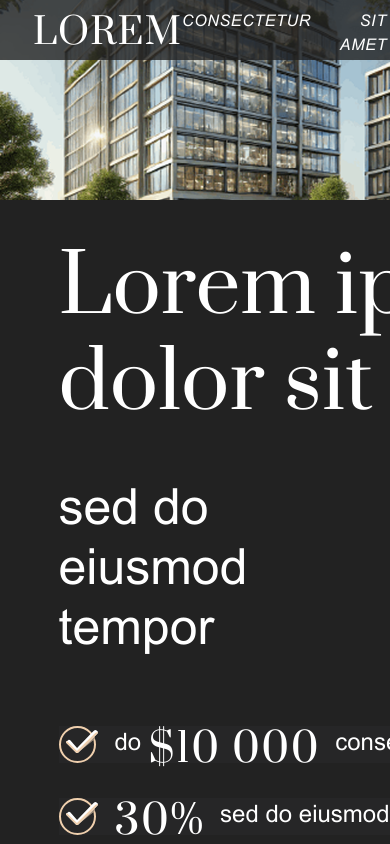
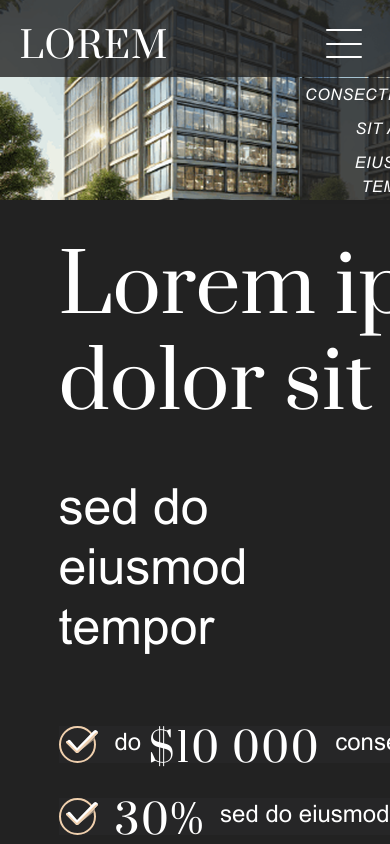
Before and after one commit to vbogdanov9/mst-test-task, a website: page src/index.html in a window 390 px wide. Shown: the top 844 px of the page. Drawn offline with Linux system fonts and the light colour scheme.

Commit message:
start menu burger

```diff
--- a/src/index.html
+++ b/src/index.html
@@ -9,11 +9,16 @@
   <body>
     <header>
       <div class="logo">Lorem</div>
-      <nav>
-        <div class="menu">
-          <div class="menu__item">consectetur</div>
-          <div class="menu__item">sit amet</div>
-          <div class="menu__item">eiusmod tempor</div>
+      <nav class="menu">
+        <ul class="menu__items">
+          <li class="menu__item">consectetur</li>
+          <li class="menu__item">sit amet</li>
+          <li class="menu__item">eiusmod tempor</li>
+        </ul>
+        <div class="burger">
+          <div class="burger__line"></div>
+          <div class="burger__line"></div>
+          <div class="burger__line"></div>
         </div>
       </nav>
     </header>
--- a/src/sass/base/_variables.scss
+++ b/src/sass/base/_variables.scss
@@ -2,9 +2,8 @@
   /* цвета */
   --text-color: #ffffff;
   --main-bg-color: #222222;
-
-
-
+  --header-bg-color: rgba(34, 34, 34, 0.8);
+  --burger-bg-color: rgba(34, 34, 34, 0.5);
 
   // --logo-jas-color: #212529;
   // --logo-trust-color: #7956a6;
--- a/src/sass/blocks/_header.scss
+++ b/src/sass/blocks/_header.scss
@@ -1,7 +1,7 @@
 header {
   position: fixed;
   top: 0;
-  padding: 1.5625% 8.489583333% 0 8.489583333%; //30px 163px
+  padding: 30px 8.489583333% 20px 8.489583333%; //30px 163px
 
   width: 1109px; //49.27083333%;
   display: flex;
@@ -9,19 +9,22 @@ header {
   align-items: center;
   text-transform: uppercase;
   z-index: 100;
-  background-color: rgba(34, 34, 34, 0.8);
+  background-color: var(--header-bg-color, rgba(34, 34, 34, 0.8));
 }
 
 .logo {
   font-size: 2.25rem;
-  line-height: 150%;
+  // line-height: 80%;
   letter-spacing: 0.03em;
   text-align: center;
 }
 
-nav {
-  .menu {
+.menu {
+  &__items {
+    margin: 0;
+    padding: 0;
     display: flex;
+    flex-direction: row;
     gap: 29px; //;6.791569087%
     font-family: "Arial italic";
     font-style: italic;
@@ -30,6 +33,13 @@ nav {
     letter-spacing: 0.04em;
     text-align: right;
   }
+  &__item {
+    list-style-type: none;
+  }
+}
+
+.burger {
+  display: none;
 }
 
 @media (max-width: 1200px) {
@@ -38,3 +48,69 @@ nav {
     padding-right: 8.489583333%;
   }
 }
+
+@media (max-width: 800px) {
+  header {
+    padding: 20px 5% 10px;
+  }
+  .logo {
+    margin-top: 6px;
+    // padding-top: 5px;
+    // line-height: 200%;
+  }
+  .menu {
+    &__items {
+      position: fixed;
+      flex-direction: column;
+      background-color: var(--header-bg-color, rgba(34, 34, 34, 0.8));
+      top: 78px;
+      left: 300px;
+      gap: 0;
+    }
+    &__item {
+      padding: 5px;
+    }
+  }
+  .burger {
+    display: flex;
+    align-self: center;
+    flex-direction: column;
+    justify-content: space-around;
+    width: 54px;
+    height: 46px;
+    padding: 3px 9px;
+    border-radius: 10px;
+    cursor: pointer;
+    .burger__line {
+      width: 100%;
+      height: 2px;
+      border-radius: 1px;
+      background-color: var(--text-color, #ffffff);
+      transition: all 0.3s ease;
+    }
+    &:hover {
+      background-color: var(--burger-bg-color, rgba(34, 34, 34, 0.9));
+    }
+    &._active {
+      display: block;
+      position: relative;
+
+      .burger__line {
+        position: absolute;
+        top: 50%;
+        left: 0;
+
+        &:first-child {
+          transform: rotate(-45deg);
+        }
+        &:nth-child(2) {
+          width: 0;
+          left: auto;
+        }
+        &:nth-child(3) {
+          transform: rotate(45deg);
+        }
+      }
+    }
+  }
+}
```
Also changed, not shown: dist/css/style.min.css, dist/index.html, src/css/style.min.css.
